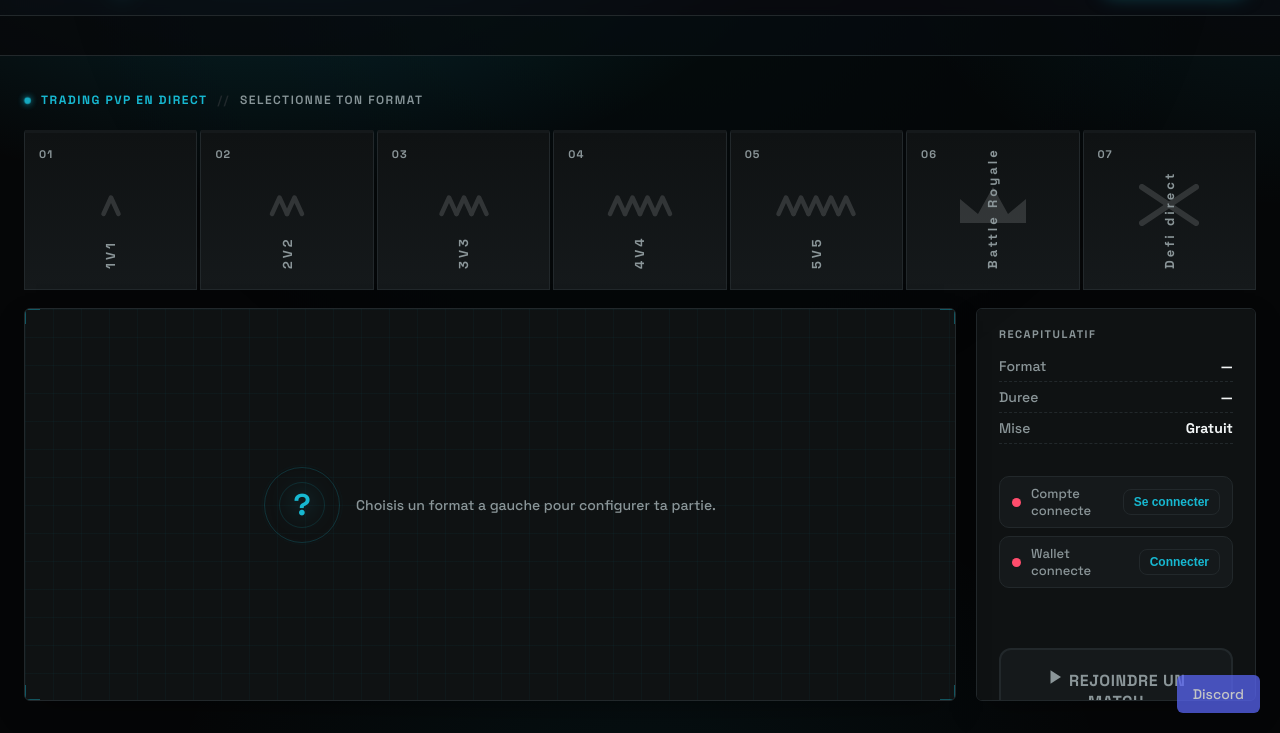
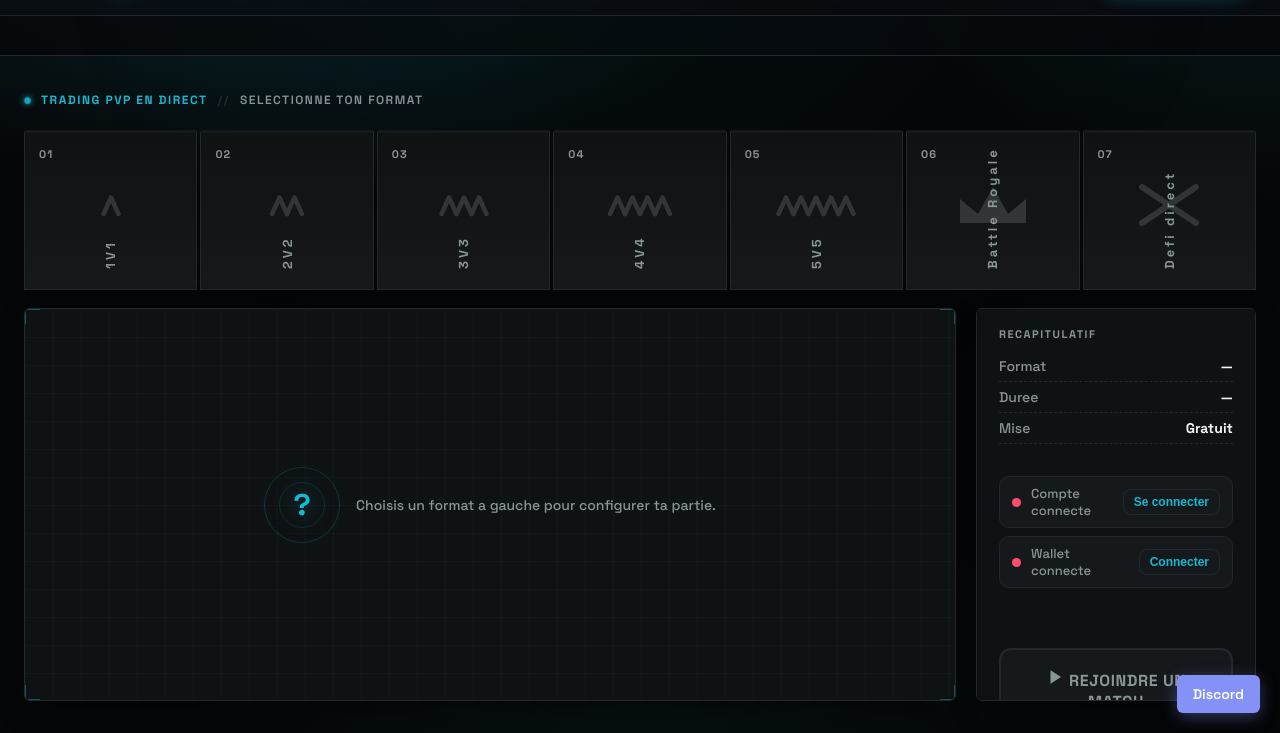
Before and after one commit to arvonservice/arvon, a website: page public/index.html in a window 1280 px wide. Shown: the part 67-800 px from the top of the page. Drawn offline with nearby package versions, Linux system fonts and the light colour scheme; no server answers.

Commit message:
Bouton Discord plus clair
Il etait affiche a 75 % d'opacite et paraissait terne sur le fond sombre.
Pleine opacite, bleu Discord eclairci et leger halo ; le survol passe du
JavaScript inline a une regle CSS.

Co-Authored-By: Claude Opus 5.5 <noreply@anthropic.com>

```diff
--- a/public/index.html
+++ b/public/index.html
@@ -739,7 +739,7 @@
 
 
 <footer id="discordFooter" style="position:fixed; bottom:20px; right:20px; z-index:10;">
-  <a href="https://discord.gg/B2euCT5Xga" target="_blank" rel="noopener" style="display:flex; align-items:center; gap:8px; padding:10px 16px; background:#5865F2; border-radius:6px; color:#fff; text-decoration:none; font-size:14px; opacity:0.75; transition:opacity 0.2s;" onmouseover="this.style.opacity='1'" onmouseout="this.style.opacity='0.75'">
+  <a class="discord-btn" href="https://discord.gg/B2euCT5Xga" target="_blank" rel="noopener">
     Discord
   </a>
 </footer>
--- a/public/style.css
+++ b/public/style.css
@@ -1703,3 +1703,25 @@ body::before {
   0%, 100% { box-shadow: 0 0 6px var(--green); }
   50% { box-shadow: 0 0 12px var(--green); }
 }
+
+/* Bouton Discord (bas droite) : pleine opacite et bleu Discord eclairci pour
+   ressortir sur le fond sombre. */
+.discord-btn {
+  display: flex;
+  align-items: center;
+  gap: 8px;
+  padding: 10px 16px;
+  background: #8491f7;
+  border-radius: 6px;
+  color: #fff;
+  text-decoration: none;
+  font-size: 14px;
+  font-weight: 600;
+  box-shadow: 0 4px 16px rgba(132, 145, 247, 0.35);
+  transition: background 0.2s, box-shadow 0.2s, transform 0.2s;
+}
+.discord-btn:hover {
+  background: #9aa5f9;
+  box-shadow: 0 6px 20px rgba(154, 165, 249, 0.5);
+  transform: translateY(-1px);
+}
```
